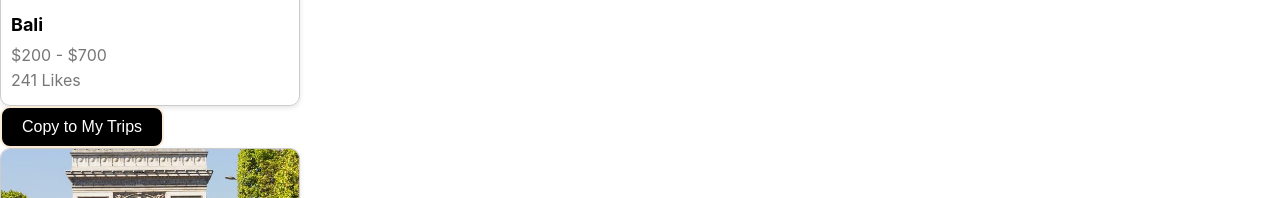
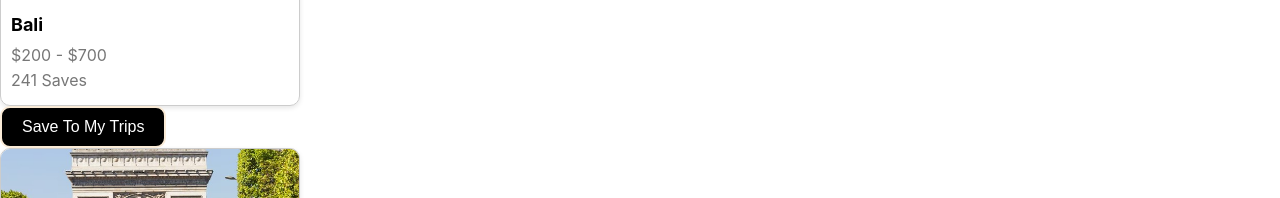
Before and after one commit to Vanboii/HCI-BonVoyage, a React (Create React App) app: page /community in a window 1280 px wide. Shown: the part 459-657 px from the top of the page. Built offline with nearby package versions, Linux system fonts and the light colour scheme.

Commit message:
changing pages likes to save

```diff
--- a/src/components/card.js
+++ b/src/components/card.js
@@ -24,11 +24,13 @@
 
 
 // New code (celest for community page)
+
+// New code (celest for community page)
 import React from "react";
 import ButtonComponent from "../components/button";
 import "./card.css";
 
-const CardComponent = ({ image, location, priceRange, likes }) => {
+const CardComponent = ({ image, location, priceRange, saves }) => {
     const caption = "Picture of " + location;
 
     return (
@@ -37,61 +39,10 @@ const CardComponent = ({ image, location, priceRange, likes }) => {
             <div className="card-details">
                 <h2>{location}</h2>
                 <p>{priceRange}</p>
-                <p>{likes} Likes</p>
+                <p>{saves} Saves</p>
             </div>
         </div>
     );
 };
 
 export default CardComponent;
-
-
-
-//trying old one again
-//New code (celest for community page)
-
-// import React from "react";
-// import ButtonComponent from "../components/button";
-// import "./card.css";
-
-// const CardComponent = ({ image, location, priceRange, likes }) => {
-//     const caption = "Picture of " + location;
-
-//     return (
-//         <div className="card">
-//             <img src={image} alt={caption} className="card-image" />
-//             <div className="card-details">
-//                 <h2>{location}</h2>
-//                 <p>{priceRange}</p>
-//                 <p>{likes} Likes</p>
-//             </div>
-//         </div>
-//     );
-// };
-
-// export default CardComponent;
-
-// (previous code):
-// import React from "react";
-// import ButtonComponent from "../components/button";
-// import "./card.css";
-
-
-
-// const Cardcomponent = ({image='path', location="name", priceRange="xxx-yyy", likes="241"}) => {
-
-//     const caption = "Picture of " + location
-
-//     return (
-//         <>
-//         <img src={image} alt={caption} />
-//         <div className="row">
-//             <h2>{location}</h2>
-//             <p>Likes + 'Heart'</p>
-//         </div>
-//         </>
-//     );
-
-// }
-
-// export default Cardcomponent;
--- a/src/pages/community_page/communityPage.js
+++ b/src/pages/community_page/communityPage.js
@@ -15,13 +15,7 @@
 
 // }
 
-//celest new code no.4:
-// import React, { useState } from "react";
-// import TopBanner from "../components/banner";
-// import CardComponent from "../components/card";
-// import ButtonComponent from "../components/button";
-// import "./communityPage.css";
-
+//celest saved instead of likes code:
 import React, { useState } from "react";
 import TopBanner from "../../components/banner";
 import ButtonComponent from "../../components/button";
@@ -41,19 +35,19 @@ function CommunityPage() {
             image: Bali_Image,
             location: "Bali",
             priceRange: "$200 - $700",
-            likes: 241,
+            saves: 241,
         },
         {
             image: France_Image,
             location: "France",
             priceRange: "$500 - $1200",
-            likes: 532,
+            saves: 532,
         },
         {
             image: Hawaii_Image,
             location: "Hawaii",
             priceRange: "$700 - $1500",
-            likes: 421,
+            saves: 421,
         },
     ];
 
@@ -96,9 +90,9 @@ function CommunityPage() {
                                     image={trip.image}
                                     location={trip.location}
                                     priceRange={trip.priceRange}
-                                    likes={trip.likes}
+                                    saves={trip.saves}
                                 />
-                                <ButtonComponent text="Copy to My Trips" />
+                                <ButtonComponent text="Save To My Trips" />
                             </div>
                         ))}
                     </div>
```
